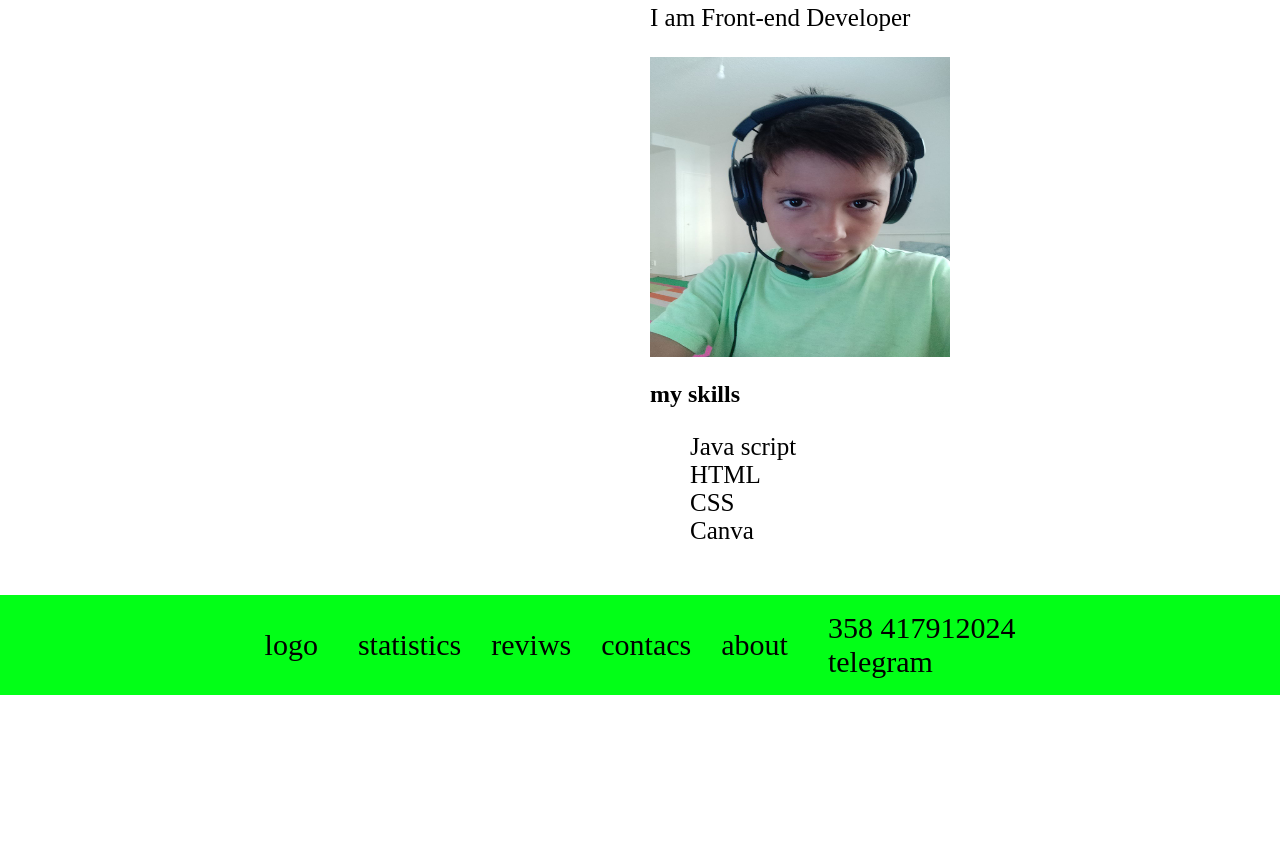
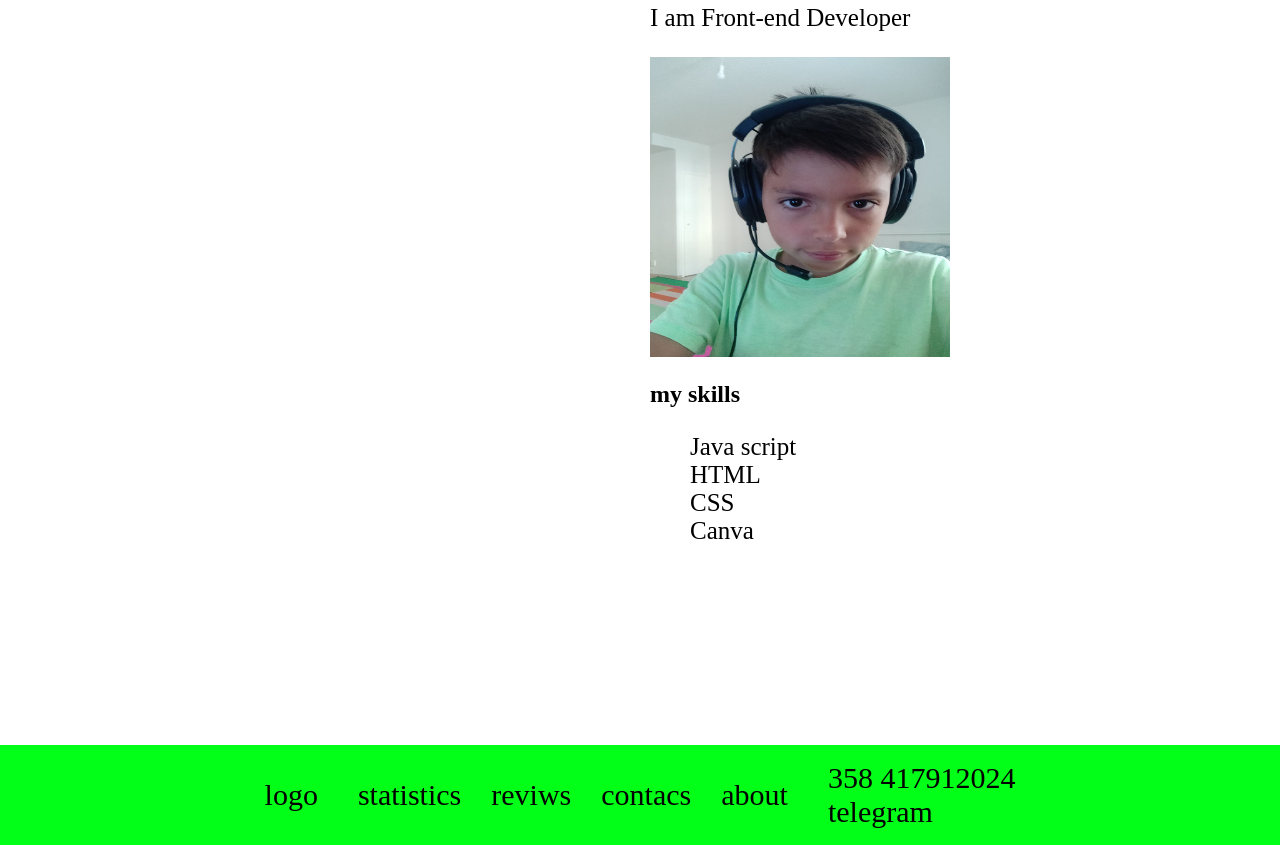
Before and after one commit to ftkgyu/lesson-25, a plain HTML site: page index.html in a window 1280 px wide. Shown: the part 179-1024 px from the top of the page. Before the commit the page ends 874 px from the top, so only its background shows below. Drawn offline with Linux system fonts and the light colour scheme.

Commit message:
Update index.html

```diff
--- a/index.html
+++ b/index.html
@@ -47,6 +47,9 @@
     p{
         font-size: 25px;
     }
+        footer {
+ margin-top:200px;
+}
     </style>
 </head>
 <body>
```
